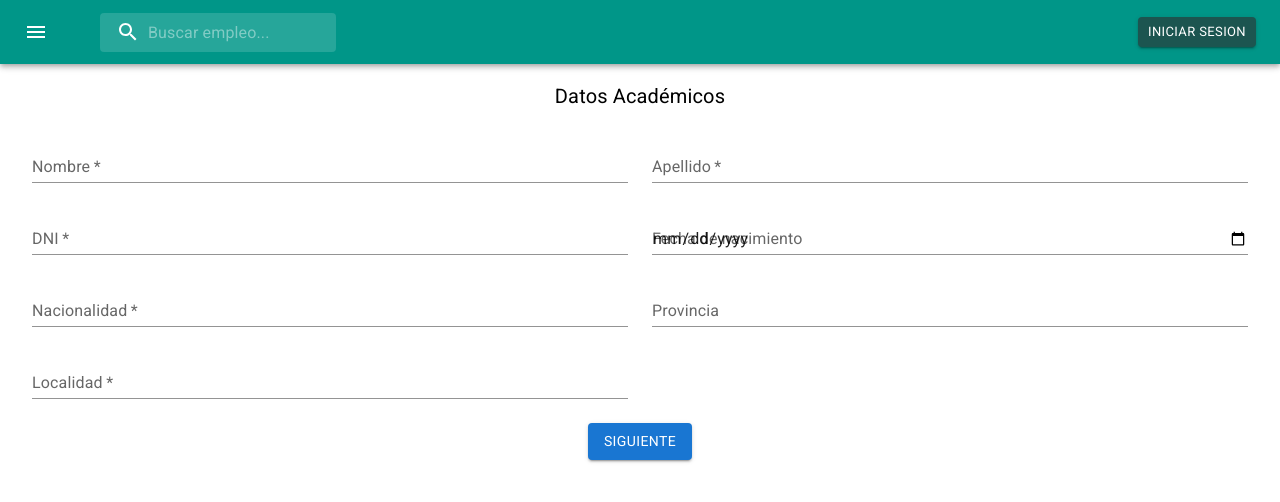
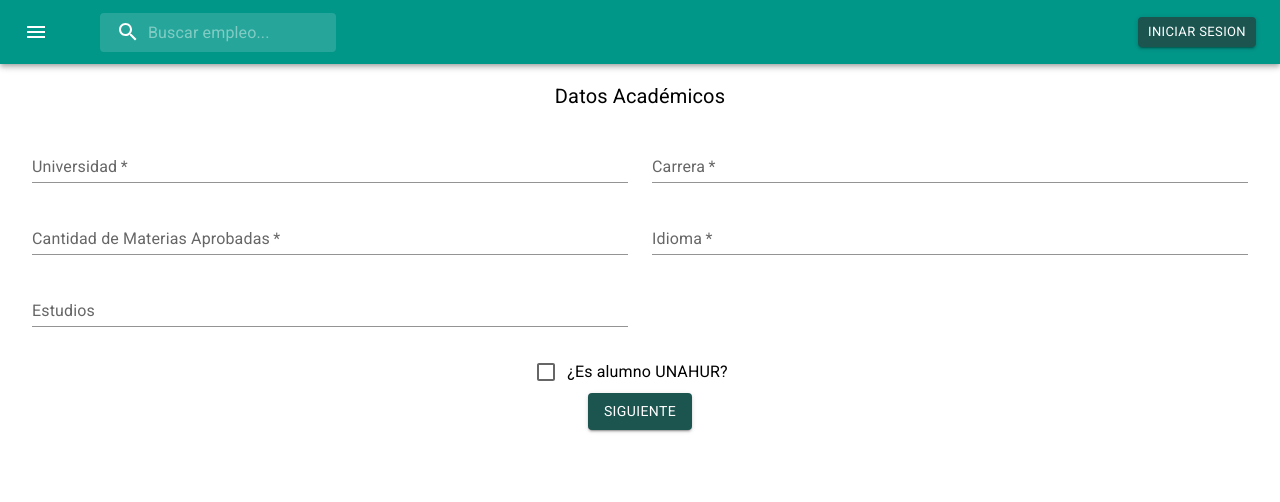
Before and after one commit to desapp-unahur-G1-2022C1/comunidad-trabajo-frontendV2, a React (Create React App) app: page /registroPostulante/1 in a window 1280 px wide. Shown: the top 502 px of the page. Built offline with nearby package versions, Linux system fonts and the light colour scheme.

Commit message:
agregados algunos campos

```diff
--- a/src/Components/RegistroDatosAcademicos.jsx
+++ b/src/Components/RegistroDatosAcademicos.jsx
@@ -24,9 +24,9 @@ export default function AddressForm() {
         <Grid item xs={6} sm={6}>
           <TextField
             required
-            id="nombre"
-            name="Nombre"
-            label="Nombre"
+            id="universidad"
+            name="universidad"
+            label="Universidad"
             fullWidth
             autoComplete="given-name"
             variant="standard"
@@ -35,9 +35,9 @@ export default function AddressForm() {
         <Grid item xs={6} sm={6}>
           <TextField
             required
-            id="apellido"
-            name="Apellido"
-            label="Apellido"
+            id="carrera"
+            name="carrera"
+            label="Carrera"
             fullWidth
             autoComplete="family-name"
             variant="standard"
@@ -46,31 +46,21 @@ export default function AddressForm() {
         <Grid item xs={6}>
           <TextField
             required
-            id="dni"
-            name="dni"
-            label="DNI"
+            id="cantAprobadas"
+            name="cantAprobadas"
+            label="Cantidad de Materias Aprobadas"
             fullWidth
             autoComplete="shipping address-line1"
             variant="standard"
-          />
-        </Grid>
-        <Grid item xs={6}>
-          <TextField
-            id="fechaNacimiento"
-            name="fechaNacimiento"
-            label="Fecha de nacimiento"
-            fullWidth
-            autoComplete="shipping address-line2"
-            variant="standard"
-            type="date"
+            type="number"
           />
         </Grid>
         <Grid item xs={6} sm={6}>
           <TextField
             required
-            id="nacionalidad"
-            name="nacionalidad"
-            label="Nacionalidad"
+            id="idioma"
+            name="idioma"
+            label="Idioma"
             fullWidth
             autoComplete="shipping address-level2"
             variant="standard"
@@ -78,28 +68,19 @@ export default function AddressForm() {
         </Grid>
         <Grid item xs={6} sm={6}>
           <TextField
-            id="provincia"
-            name="provincia"
-            label="Provincia"
+            id="estudios"
+            name="estudios"
+            label="Estudios"
             fullWidth
             variant="standard"
           />
         </Grid>
-        <Grid item xs={6} sm={6}>
-          <TextField
-            required
-            id="localidad"
-            name="localidad"
-            label="Localidad"
-            fullWidth
-            autoComplete="shipping postal-code"
-            variant="standard"
-          />
-        </Grid>
         <Grid item xs={12}>
-          <Box sx={{ display: "flex", justifyContent: "center" }}>
-            <Link to="/registroPostulante/2">
-              <Button variant="contained" color="secondary">
+        <FormControlLabel sx={{display:"flex", justifyContent:"center"}} control={<Checkbox/>} label="¿Es alumno UNAHUR?" />
+          <Box sx={{ display: "flex", justifyContent: "center"}}>
+
+            <Link style={{textDecoration:'none'}} to="/registroPostulante/2">
+              <Button variant="contained" color="relaxed">
                 Siguiente
               </Button>
             </Link>
```
